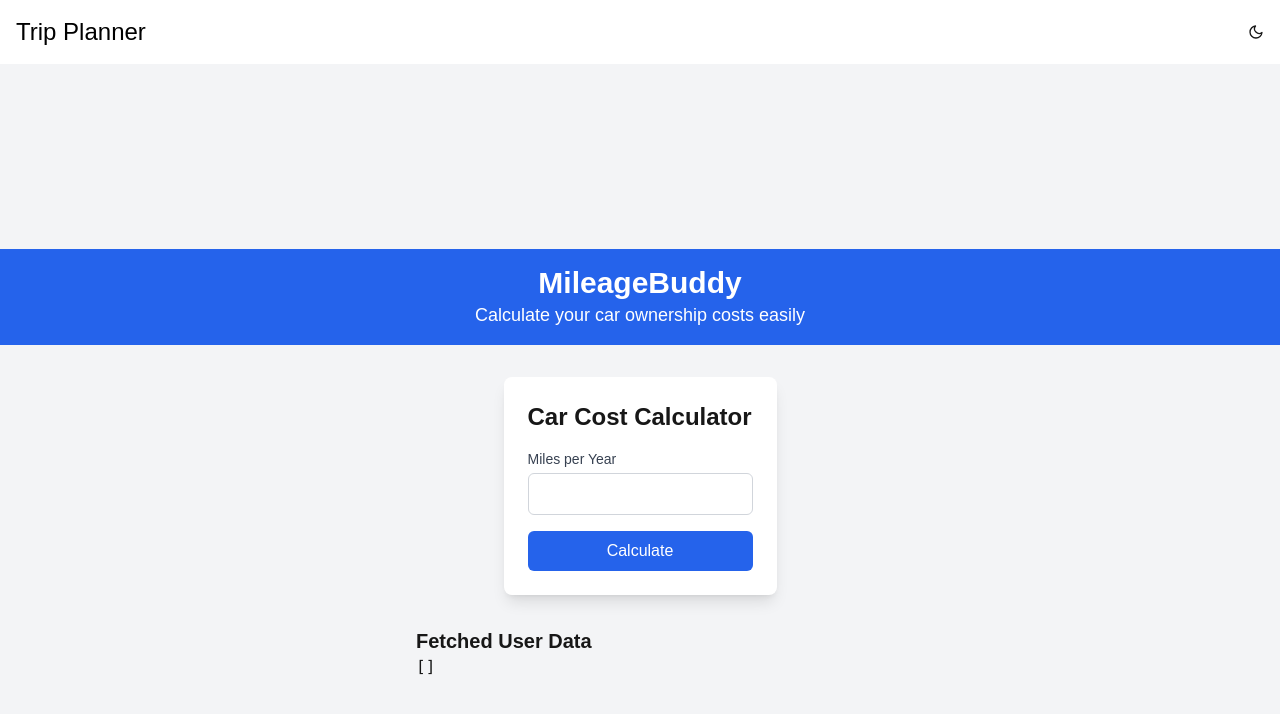
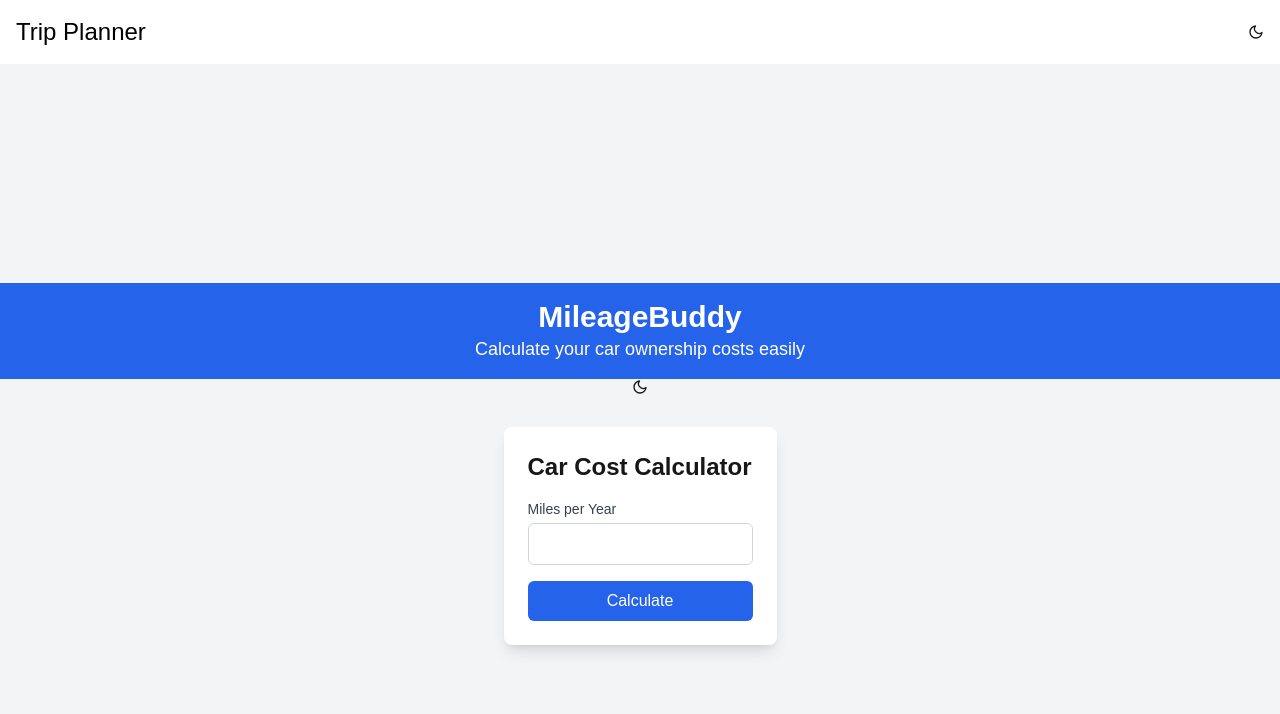
Before and after one commit to adamhinton/mileagebuddy, a Next.js app: page / in a window 1280 px wide. Shown: the top 714 px of the page. Built offline with nearby package versions, Linux system fonts and the light colour scheme; no server answers; the database is empty.

Commit message:
Fix circular installation issue where `npm i` would trigger installation of packages in a death loop

```diff
--- a/package.json
+++ b/package.json
@@ -8,7 +8,6 @@
 		"lint": "next lint",
 		"dev": "next dev",
 		"dev:setup": "npx supabase start && npx supabase migration up && npm run dev || npm run check-setup",
-		"install": "npm install",
 		"check-setup": "echo 'It looks like something went wrong. Here are some reminders:' && echo '- Make sure your Supabase project is linked: Run `npx supabase link`' && echo '- Ensure Docker Desktop is installed AND OPEN (not just installed)!' && echo '- Run `npx supabase db pull` to sync with your local database schema (if needed)' && echo '- Make sure your environment variables are set to point to the local database, not the remote one. Check your .env.local file.' && exit 1"
 	},
 	"dependencies": {
--- a/src/app/page.tsx
+++ b/src/app/page.tsx
@@ -1,22 +1,17 @@
 "use client";
 
+import ThemeSwitch from "@/components/ThemeSwitch";
+import { useAppSelector } from "@/redux/hooks";
 import { User } from "@/zod/schemas/UserSchema";
-// import ThemeSwitch from "@/components/ThemeSwitch";
-// import { useAppSelector } from "@/redux/hooks";
 import { createClient } from "@supabase/supabase-js";
-import { useEffect, useState } from "react";
-// README:
-// This is a dummy HTML setup written by Copilot to give me something to bounce off of early in dev, will be replaced with my own design later.
-
-// import React, { useState } from "react";
-// import { createClient } from "../../supabase/supabaseutils";
+import React, { useEffect, useState } from "react";
 
 export default function Page() {
 	const [users, setUsers] = useState<User[]>([]);
 
 	useEffect(() => {
+		// Define the async function inside useEffect
 		const fetchData = async () => {
-			// Determine if we're in development mode
 			const isDev = process.env.NODE_ENV === "development";
 
 			const supabase = createClient(
@@ -26,7 +21,6 @@ export default function Page() {
 					global: {
 						headers: {
 							// Only add the authorization header if we're in development
-							// It's not needed in prod and would actively sabotage our prod API calls
 							...(isDev && { authorization: process.env.NEXT_JWT_SECRET! }),
 						},
 					},
@@ -34,7 +28,6 @@ export default function Page() {
 			);
 
 			const { data, error } = await supabase.from("users").select();
-
 			console.log("data:", data);
 
 			if (error) {
@@ -42,25 +35,12 @@ export default function Page() {
 				return;
 			}
 
-			setUsers(data);
+			// Ensure we set the users data
+			setUsers(data as User[]);
 		};
 
 		fetchData();
-	}, []);
-
-	// const Page: React.FC = () => {
-	// 	const initialState = useAppSelector((state) => state.theme.isDarkMode);
-	// 	console.log("initialState:", initialState);
-
-	// 	const [milesPerYear, setMilesPerYear] = useState<number>(0);
-	// 	const [costPerMile, setCostPerMile] = useState<number>(0);
-
-	// 	const handleCalculate = () => {
-	// 		// Placeholder calculation logic
-	// 		setCostPerMile(milesPerYear * 0.5);
-	// 	};
-
-	// 	// get NextJS children pages
+	}, []); // Dependency array is empty, runs once on mount
 
 	return (
 		<div className="min-h-screen bg-gray-100 flex flex-col items-center justify-center">
@@ -68,7 +48,7 @@ export default function Page() {
 				<h1 className="text-3xl font-bold">MileageBuddy</h1>
 				<p className="text-lg">Calculate your car ownership costs easily</p>
 			</header>
-			{/* <ThemeSwitch /> */}
+			<ThemeSwitch />
 			<main className="flex flex-col items-center mt-8">
 				<div className="bg-white p-6 rounded-lg shadow-lg w-full max-w-md">
 					<h2 className="text-2xl font-semibold mb-4">Car Cost Calculator</h2>
@@ -83,36 +63,21 @@ export default function Page() {
 							<input
 								type="number"
 								id="milesPerYear"
-								// value={milesPerYear}
-								// onChange={(e) => setMilesPerYear(Number(e.target.value))}
+								// Assuming you would handle state updates for milesPerYear
 								className="mt-1 block w-full p-2 border border-gray-300 rounded-md"
 							/>
 						</div>
 						<button
 							type="button"
-							// onClick={handleCalculate}
+							// Assuming you would handle button click actions here
 							className="w-full bg-blue-600 text-white py-2 rounded-md hover:bg-blue-700"
 						>
 							Calculate
 						</button>
 					</form>
-					{/* {costPerMile > 0 && (
-            <div className="mt-4">
-              <p className="text-lg">
-                Estimated Cost per Mile:{" "}
-                <span className="font-bold">${costPerMile.toFixed(2)}</span>
-              </p>
-            </div>
-          )} */}
+					{/* Add more UI for calculation */}
 				</div>
 			</main>
-
-			<section className="mt-8 w-full max-w-md">
-				<h2 className="text-xl font-semibold">Fetched User Data</h2>
-				<pre>{JSON.stringify(users, null, 2)}</pre>
-			</section>
 		</div>
 	);
 }
-
-// export default Page;
```
Also changed, not shown: 1 other file (tests, documents, lock files or other folders).
